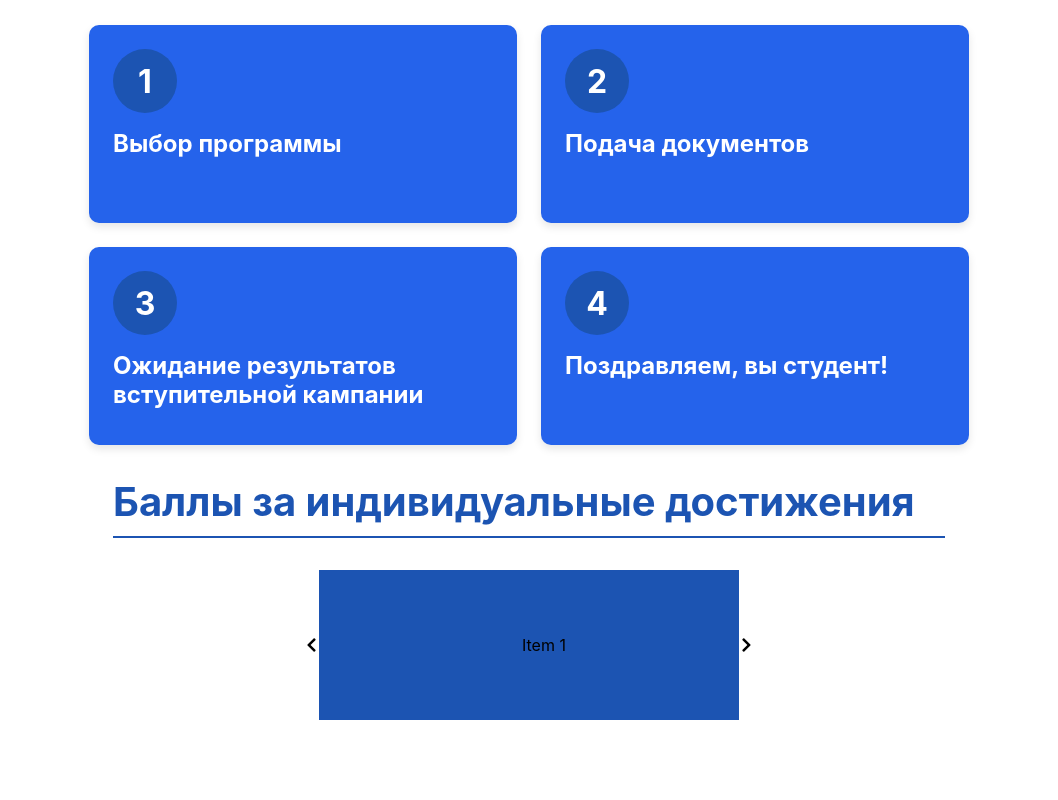
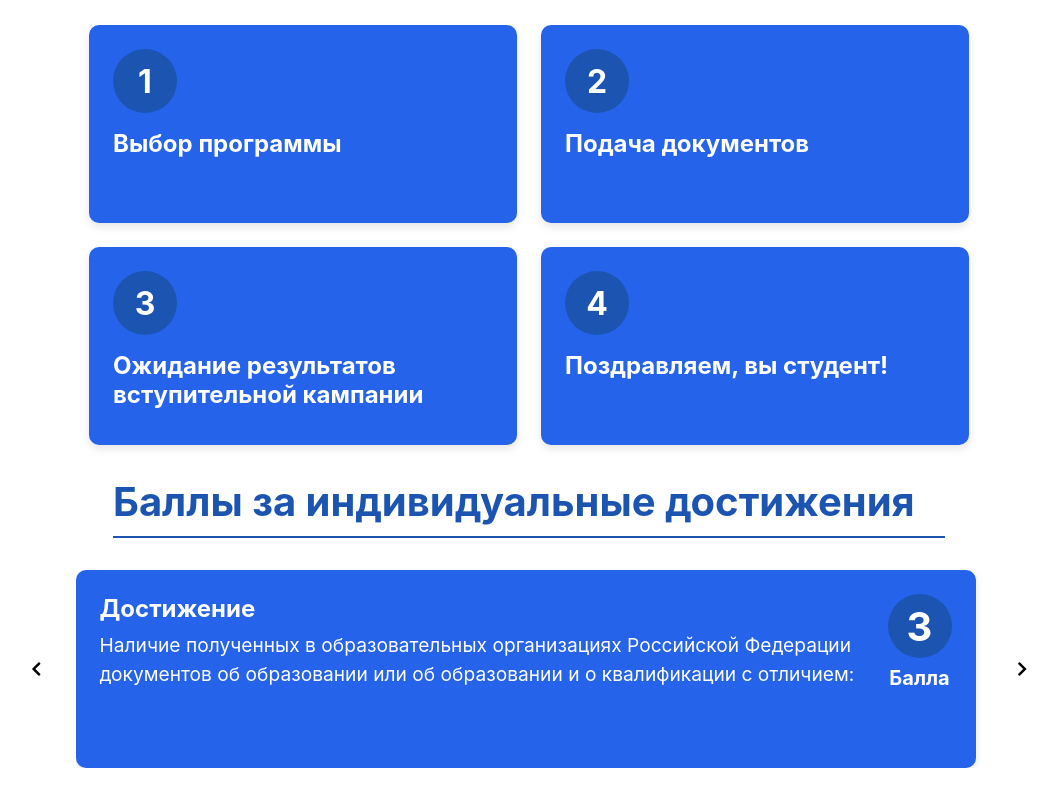
Before and after one commit to MIIT-inside/MIITWebApp, a React (Create React App) app in the folder frontend/: page / in a window 1280 px wide. Shown: the part 900-1700 px from the top of the page, without its empty margins (111-1169 px from the left). Before the commit the page ends 1652 px from the top, so only its background shows below. Built offline with nearby package versions, Linux system fonts and the light colour scheme.

Commit message:
something similar to the truth of the slider, but with fix parameters

```diff
--- a/frontend/src/App.js
+++ b/frontend/src/App.js
@@ -4,6 +4,7 @@ import InstructionSteps from "./components/InstructionSteps";
 import TitleWithLine from "./components/TitleWithLine";
 import {Carousel} from "./carousel/Carousel";
 import React from "react";
+import AchievementCard from "./components/AchievementCard";
 
 function App() {
   return (
@@ -13,9 +14,10 @@ function App() {
           <InstructionSteps/>
           <TitleWithLine title="Баллы за индивидуальные достижения" />
           <Carousel>
-              <div className="item item-1">Item 1</div>
-              <div className="item item-2">Item 2</div>
-              <div className="item item-3">Item 3</div>
+              <div><AchievementCard/></div>
+
+              <div><AchievementCard/></div>
+              <div><AchievementCard/></div>
           </Carousel>
       </div>
   );
--- a/frontend/src/carousel/Carousel.css
+++ b/frontend/src/carousel/Carousel.css
@@ -1,6 +1,6 @@
 .main-container {
-    height: 150px;
-    width: 450px;
+    height: auto;
+    width: 1000px;
 
     display: flex;
     justify-content: center;
@@ -11,13 +11,14 @@
 .window {
     height: 100%;
     width: 100%;
+    margin: 0 2rem;
     overflow: hidden;
 }
 
 .all-pages-container {
     height: 100%;
     display: flex;
-
+    gap: 1rem;
     transition: translate;
     transition-property: transform;
     transition-duration: 300ms;
--- a/frontend/src/carousel/Carousel.js
+++ b/frontend/src/carousel/Carousel.js
@@ -2,7 +2,7 @@ import { useEffect, useState, Children, cloneElement } from 'react'
 import { FaChevronLeft, FaChevronRight } from 'react-icons/fa'
 import './Carousel.css'
 
-const PAGE_WIDTH = 450
+const PAGE_WIDTH = 900
 
 export const Carousel = ({ children }) => {
     const [pages, setPages] = useState([])
--- /dev/null
+++ b/frontend/src/components/AchievementCard.jsx
@@ -0,0 +1,19 @@
+import React from 'react';
+import '../styles/AchievementCard.css';
+
+const AchievementCard = ({ title, description, score }) => {
+    return (
+        <div className="achievement-card">
+            <div className="achievement-info">
+                <div className="achievement-title">Достижение</div>
+                <div className="achievement-description">Наличие полученных в образовательных организациях Российской Федерации документов об образовании или об образовании и о квалификации с отличием:</div>
+            </div>
+            <div className="achievement-score">
+                <div className="score-number">3</div>
+                <div className="score-label">Балла</div>
+            </div>
+        </div>
+    );
+};
+
+export default AchievementCard;
--- /dev/null
+++ b/frontend/src/styles/AchievementCard.css
@@ -0,0 +1,51 @@
+.achievement-card {
+    background-color: #2563EB;
+    border-radius: 10px;
+    padding: 1.5rem;
+    display: flex;
+    align-items: flex-start;
+    box-shadow: 0 4px 8px rgba(0, 0, 0, 0.1);
+    min-height: 150px;
+    color: white;
+}
+
+.achievement-info {
+    display: flex;
+    flex-direction: column;
+}
+
+.achievement-title {
+    font-size: 1.5rem;
+    font-weight: bold;
+    margin-bottom: 0.5rem;
+}
+
+.achievement-description {
+    font-size: 1.2rem;
+    line-height: 1.5;
+}
+
+.achievement-score {
+    display: flex;
+    flex-direction: column;
+    align-items: center;
+    justify-content: center;
+}
+
+.score-number {
+    background-color: #1C54B2;
+    font-size: 2.5rem;
+    font-weight: bold;
+    width: 4rem;
+    height: 4rem;
+    display: flex;
+    align-items: center;
+    justify-content: center;
+    border-radius: 50%;
+    margin-bottom: 0.5rem;
+}
+
+.score-label {
+    font-size: 1.25rem;
+    font-weight: bold;
+}
```
